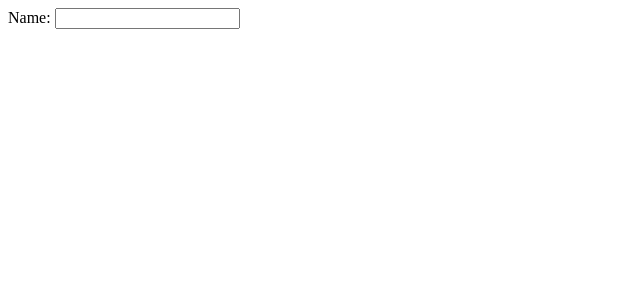
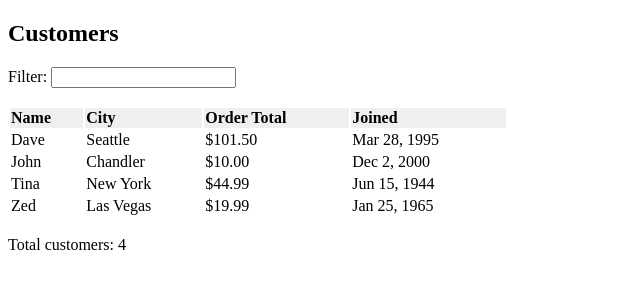
Before and after one commit to pawell67/angularjs-customer-app, a plain HTML site: page index.html in a window 1280 px wide. Shown: the whole page, without its empty margins (0-640 px from the left). Drawn offline with nearby package versions, Linux system fonts and the light colour scheme.

Commit message:
added customer controller

```diff
--- /dev/null
+++ b/app/app.js
@@ -0,0 +1,5 @@
+(function() {
+
+    var app = angular.module('customersApp', []);
+
+}());
--- /dev/null
+++ b/app/controllers/customersController.js
@@ -0,0 +1,19 @@
+(function() {
+
+    const CustomersController = function($scope) {
+        $scope.sortBy = 'name';
+        $scope.reverse = false;
+
+        $scope.customers = [{ joined: '2000-12-02', name: 'John', city: 'Chandler', orderTotal: 9.9956 }, { joined: '1965-01-25', name: 'Zed', city: 'Las Vegas', orderTotal: 19.99 }, { joined: '1944-06-15', name: 'Tina', city: 'New York', orderTotal: 44.99 }, { joined: '1995-03-28', name: 'Dave', city: 'Seattle', orderTotal: 101.50 }];
+        $scope.doSort = function(propName) {
+            $scope.sortBy = propName;
+            $scope.reverse = !$scope.reverse;
+        };
+    };
+
+    CustomersController.$inject = ['$scope'];
+
+    angular.module('customersApp')
+        .controller('CustomersController', CustomersController);
+
+}());
--- a/index.html
+++ b/index.html
@@ -1,12 +1,32 @@
 <!doctype html>
-<html ng-app>
-    <head>
-        <title>AngularJS Hello World</title>
-    </head>
-    <body>
-        Name: <input type="text" ng-model="name" />
-        <br />
-        {{ name }}
-        <script src="angular.js"></script>
-    </body>
+<html ng-app="customersApp">
+<head>
+    <title>Iterating Over Data</title>
+    <link href="styles.css" rel="stylesheet" type="text/css" />
+</head>
+<body ng-controller="CustomersController">
+    <h2>Customers</h2>
+    Filter: <input type="text" ng-model="customerFilter.name" />
+    <br /><br />
+    <table>
+        <tr>
+            <th ng-click="doSort('name')">Name</th>
+            <th ng-click="doSort('city')">City</th>
+            <th ng-click="doSort('orderTotal')">Order Total</th>
+            <th ng-click="doSort('joined')">Joined</th>
+        </tr>
+        <tr ng-repeat="cust in customers | filter:customerFilter | orderBy:sortBy:reverse">
+            <td>{{ cust.name }}</td>
+            <td>{{ cust.city }}</td>
+            <td>{{ cust.orderTotal | currency }}</td>
+            <td>{{ cust.joined | date }}</td>
+        </tr>
+    </table>
+    <br />
+    <span>Total customers: {{ customers.length }}</span>
+
+    <script src="angular.js"></script>
+    <script src="app/app.js"></script>
+    <script src="app/controllers/customersController.js"></script>
+</body>
 </html>
--- /dev/null
+++ b/styles.css
@@ -0,0 +1,9 @@
+table {
+    width: 500px;
+}
+
+th {
+    text-align: left;
+    background-color: #efefef;
+    cursor: pointer;
+}
```
